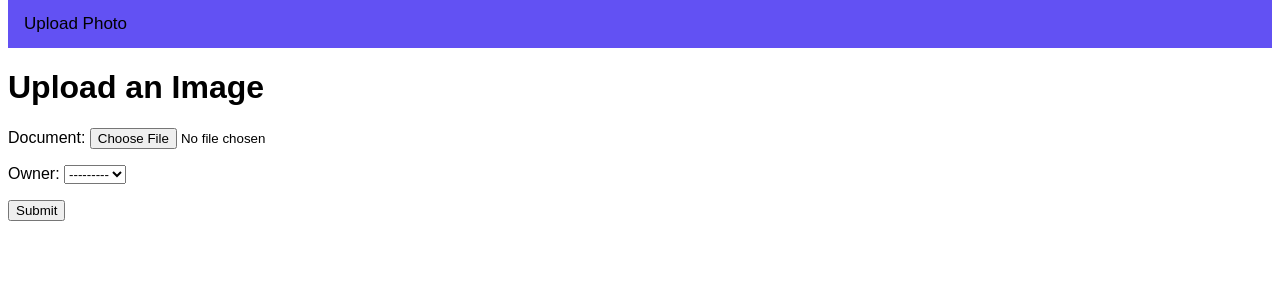
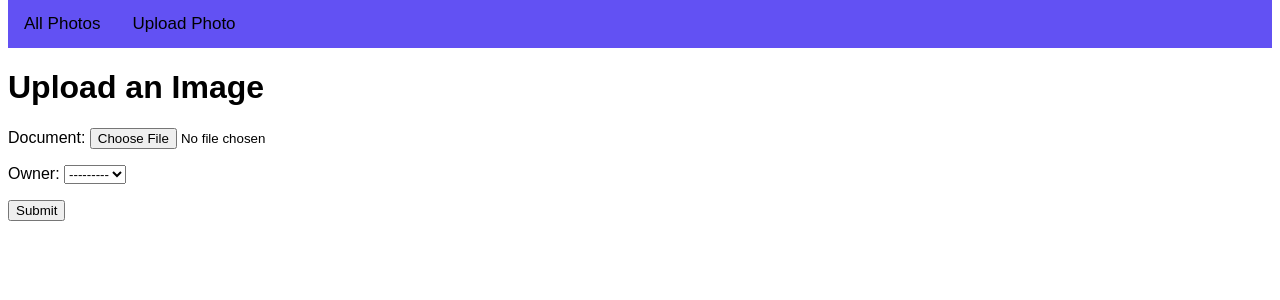
Before and after one commit to EarthSquirrel/django-photo-album, a Django app: page /photos/upload-photo/ in a window 1280 px wide. Shown: the top 300 px of the page. Run offline with Django 3.2, Linux system fonts and the light colour scheme; data that the repository does not hold is empty.

Commit message:
Added medium photos listview

```diff
--- a/photoAlbum/photos/templates/photos/base.html
+++ b/photoAlbum/photos/templates/photos/base.html
@@ -62,7 +62,10 @@
             {% if user.is_superuser %}
                 <a class="navbar-brand" href="/admin/">Admin</a>
             {% endif %}
-            <a class="navbar-brand" href="{% url 'photos:upload' %}">Upload Photo</a>
+            <a class="navbar-brand"
+                href="{% url 'photos:medium_photo_list' %}">All Photos</a>
+            <a class="navbar-brand"
+                href="{% url 'photos:upload' %}">Upload Photo</a>
         </div>
     </header>
     {# The Document Body #}
```
